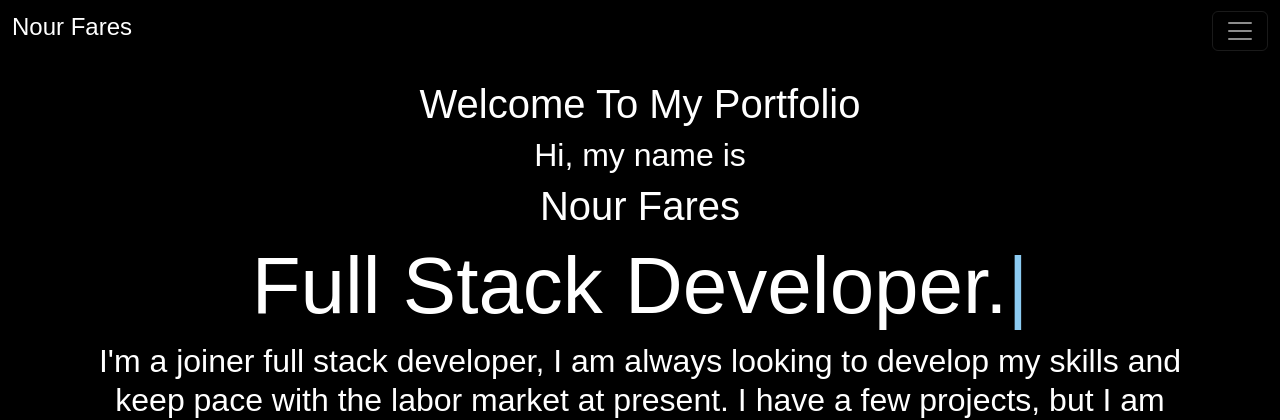
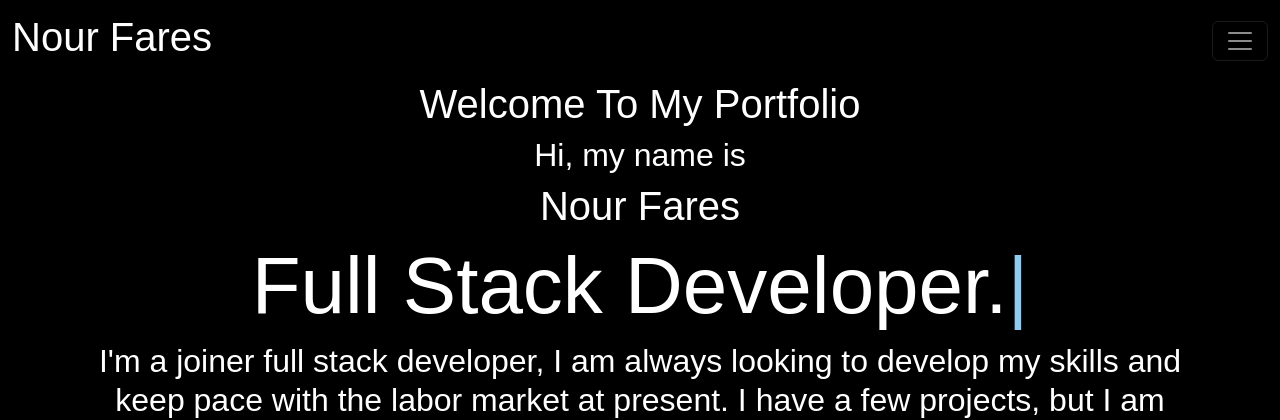
Before and after one commit to Nourfaress/portfolio, a Flask app: page / in a window 1280 px wide. Shown: the top 420 px of the page. Run offline with Flask 2, Linux system fonts and the light colour scheme; some libraries are stand-ins or nearby versions.

Commit message:
Update _navbar.html

```diff
--- a/templates/includes/_navbar.html
+++ b/templates/includes/_navbar.html
@@ -1,6 +1,6 @@
 <nav class="navbar navbar-dark  fixed-top">
   <div class="container-fluid">
-    <a class="navbar-brand" href="/"><h4>Nour Fares</h4></a>
+    <a class="navbar-brand" href="/"><h1>Nour Fares</h1></a>
     <button class="navbar-toggler" type="button" data-bs-toggle="offcanvas" data-bs-target="#offcanvasDarkNavbar" aria-controls="offcanvasDarkNavbar">
       <span class="navbar-toggler-icon"></span>
     </button>
@@ -10,7 +10,7 @@
         <button type="button" class="btn-close btn-close-white" data-bs-dismiss="offcanvas" aria-label="Close"></button>
       </div>
       <div class="offcanvas-body">
-        <ul class="navbar-nav justify-content-end flex-grow-1 pe-3">
+        <ul class="navbar-nav justify-content-end flex-grow-3 pe-3">
           <li class="nav-item">
             <a class="nav-link active" aria-current="page" href="/"><h4>Home</h4></a>
           </li>
```
